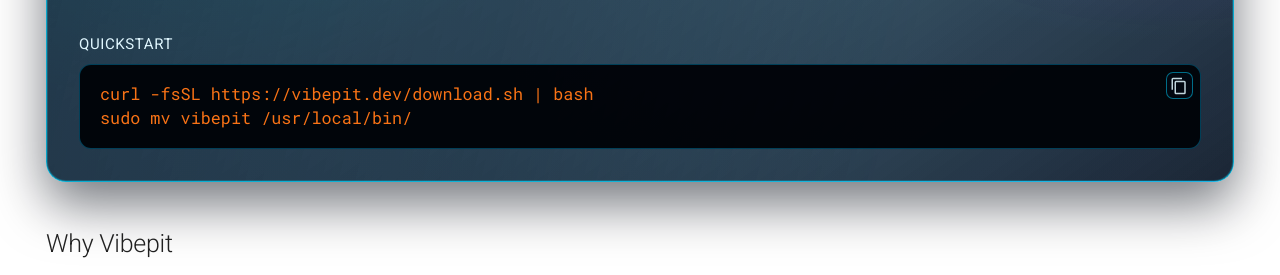
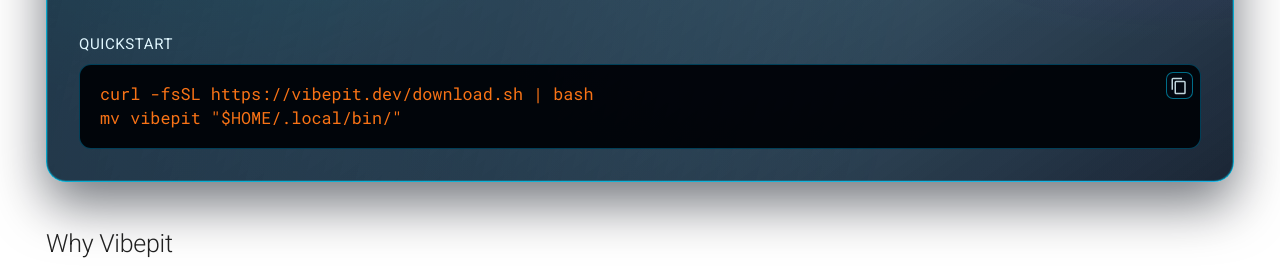
Before and after one commit to bernd/vibepit, an MkDocs documentation site: the page built from docs/content/index.md, in a window 1280 px wide and 900 px high, scrolled down 501 px. Shown: the part 178-453 px from the top of the window. Built offline with MkDocs 1.6.1 and Material for MkDocs 9.7.7, drawn with Linux system fonts in a browser that asks for light colours; comment, search, counter and statistics services are not loaded.

Commit message:
Don't document using sudo to install the vibepit binary

```diff
--- a/docs/content/index.md
+++ b/docs/content/index.md
@@ -27,7 +27,7 @@
   <div class="vp-landing__install-wide">
     <p class="vp-landing__install-label">Quickstart</p>
     <pre class="vp-landing__install"><code>curl -fsSL https://vibepit.dev/download.sh | bash
-sudo mv vibepit /usr/local/bin/</code></pre>
+mv vibepit "$HOME/.local/bin/"</code></pre>
   </div>
 </section>
 
```
Also changed, not shown: README.md (+1 -1 lines), docs/content/tutorials/first-sandbox.md (+1 -1 lines), 2 other files.
